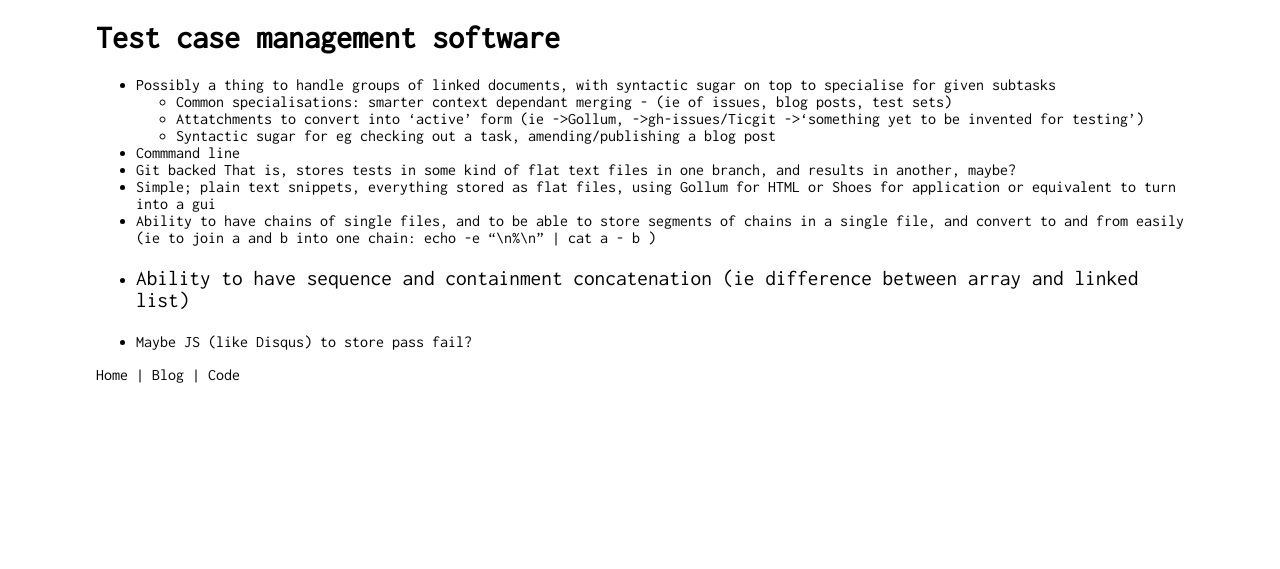
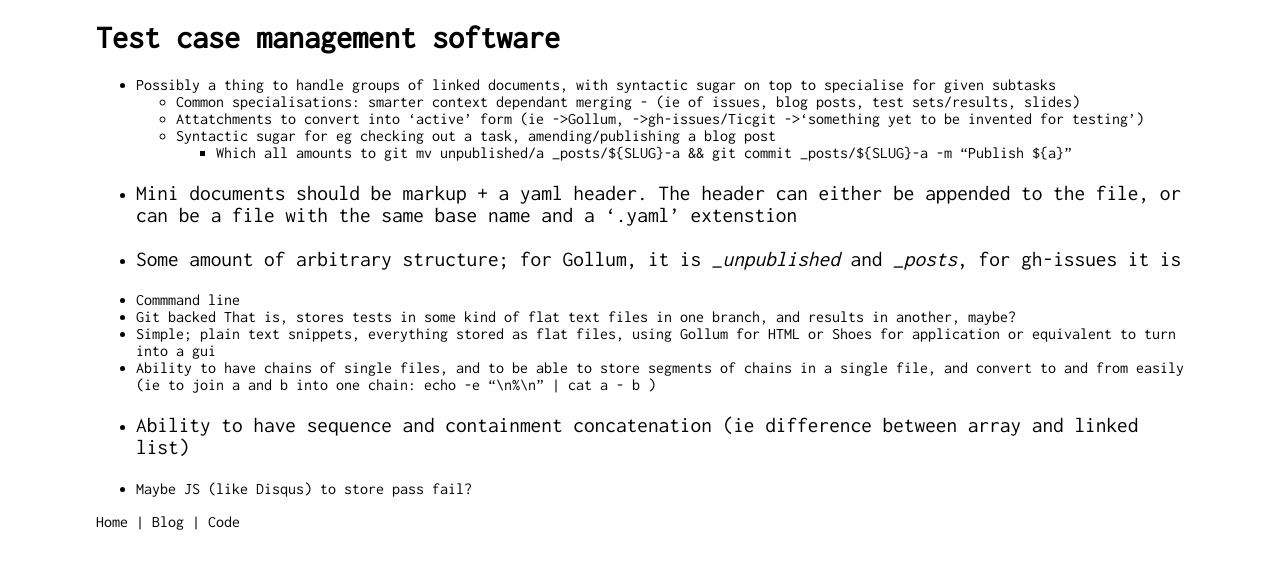
Before and after one commit to flaviusb/flaviusb.github.com, a Jekyll site: the page built from unpublished/testing.md, in a window 1280 px wide. Shown: the top 569 px of the page. Built offline with Jekyll 4.4.1, drawn with Linux system fonts in a browser that asks for light colours; Markdown is read by kramdown in place of the engine named in the settings.

Commit message:
Update testing.md.

```diff
--- a/unpublished/testing.md
+++ b/unpublished/testing.md
@@ -4,9 +4,14 @@ title: Test case management software
 ---
 
 - Possibly a thing to handle groups of linked documents, with syntactic sugar on top to specialise for given subtasks
-    - Common specialisations: smarter context dependant merging - (ie of issues, blog posts, test sets)
+    - Common specialisations: smarter context dependant merging - (ie of issues, blog posts, test sets/results, slides)
     - Attatchments to convert into 'active' form (ie -&gt;Gollum, -&gt;gh-issues/Ticgit -&gt;'something yet to be invented for testing')
     - Syntactic sugar for eg checking out a task, amending/publishing a blog post
+        - Which all amounts to git mv unpublished/a \_posts/${SLUG}-a &amp;&amp; git commit \_posts/${SLUG}-a -m "Publish ${a}"
+
+- Mini documents should be markup + a yaml header. The header can either be appended to the file, or can be a file with the same base name and a '.yaml' extenstion
+
+- Some amount of arbitrary structure; for Gollum, it is *\_unpublished* and *\_posts*, for gh-issues it is
 
 - Commmand line
 - Git backed
```
